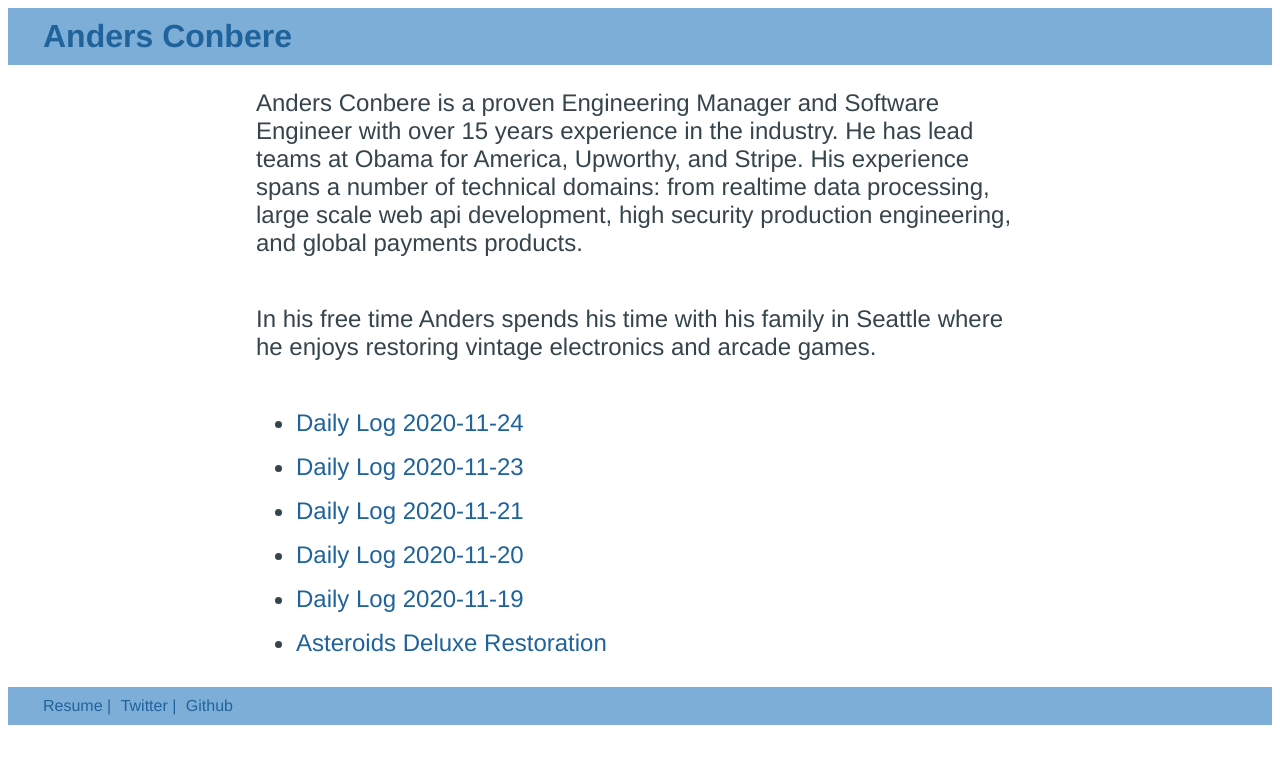
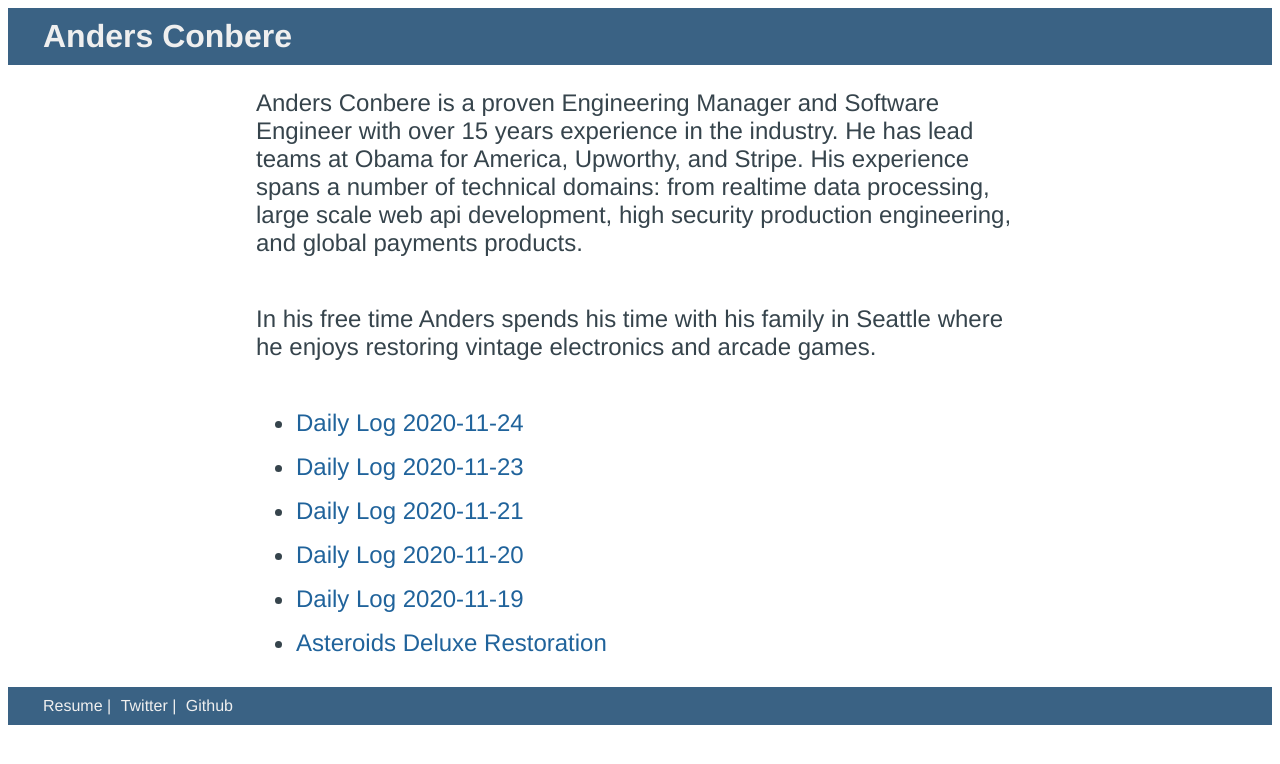
Before and after one commit to aconbere/aconbere.github.com, a Jekyll site: the page built from index.html, in a window 1280 px wide. Shown: the top 764 px of the page. Built offline with Jekyll 4.4.1, drawn with Linux system fonts in a browser that asks for light colours.

Commit message:
cleaned up the header and footer colors

```diff
--- a/media/css/main.css
+++ b/media/css/main.css
@@ -36,14 +36,15 @@ blockquote {
   font-size: 2rem;
   font-weight: bold;
 
-  background-color: #7daed8;
-  color: #20639B;
+  background-color: #3a6284;
+  color: #efefef;
   padding: 10px;
   padding-left: 30px;
 }
 
 #header a {
-  color: #20639B;
+  color: #efefef;
+  padding: 10px;
   padding-left: 5px;
 }
 
@@ -108,12 +109,12 @@ blockquote {
 
 #footer a {
   padding-left: 5px;
-  color: #20639B;
+  color: #efefef;
 }
 
 #footer {
-  background-color: #7daed8;
-  color: #20639B;
+  background-color: #3a6284;
+  color: #efefef;
   padding: 10px;
   padding-left: 30px;
 }
```
